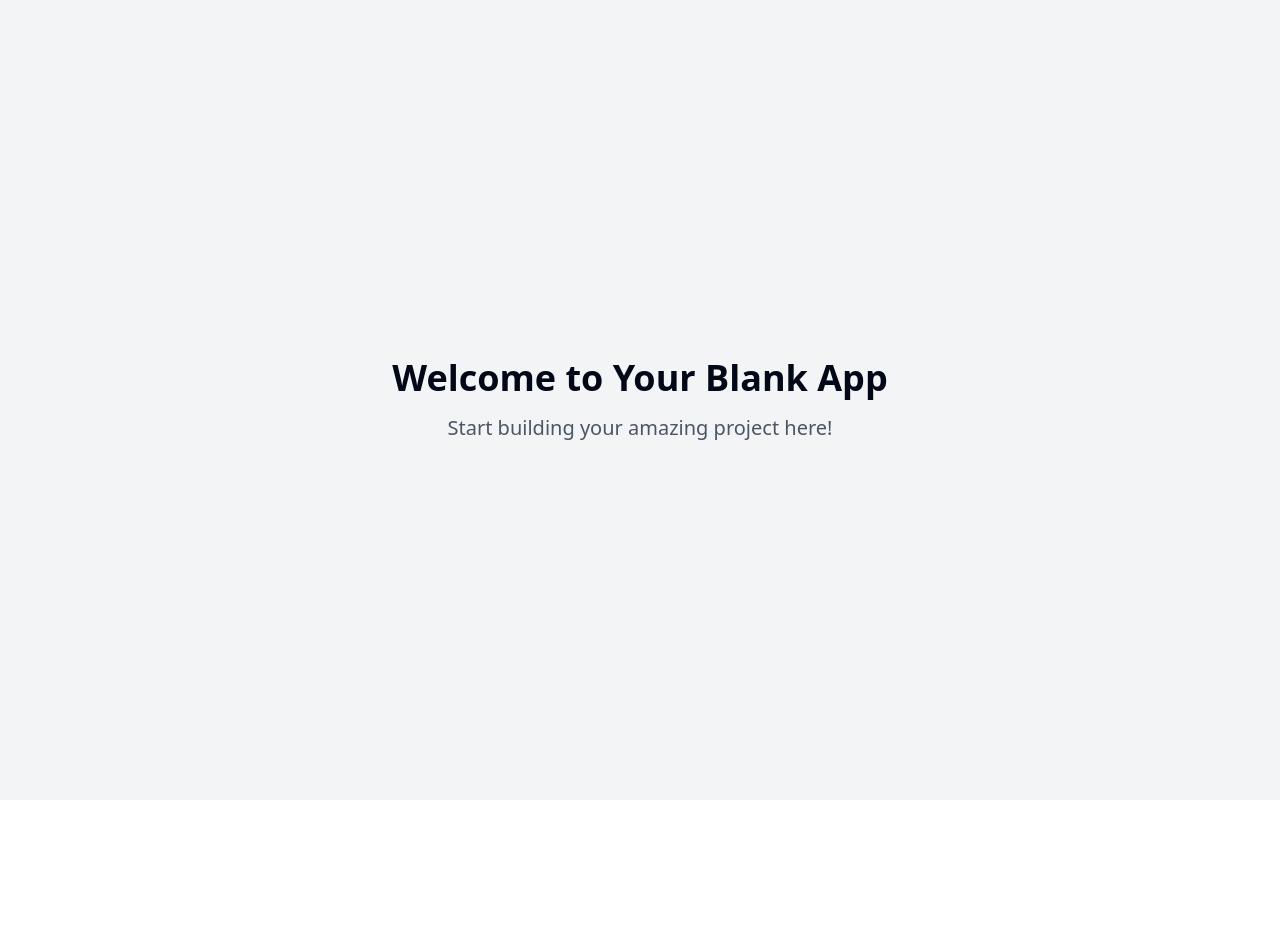
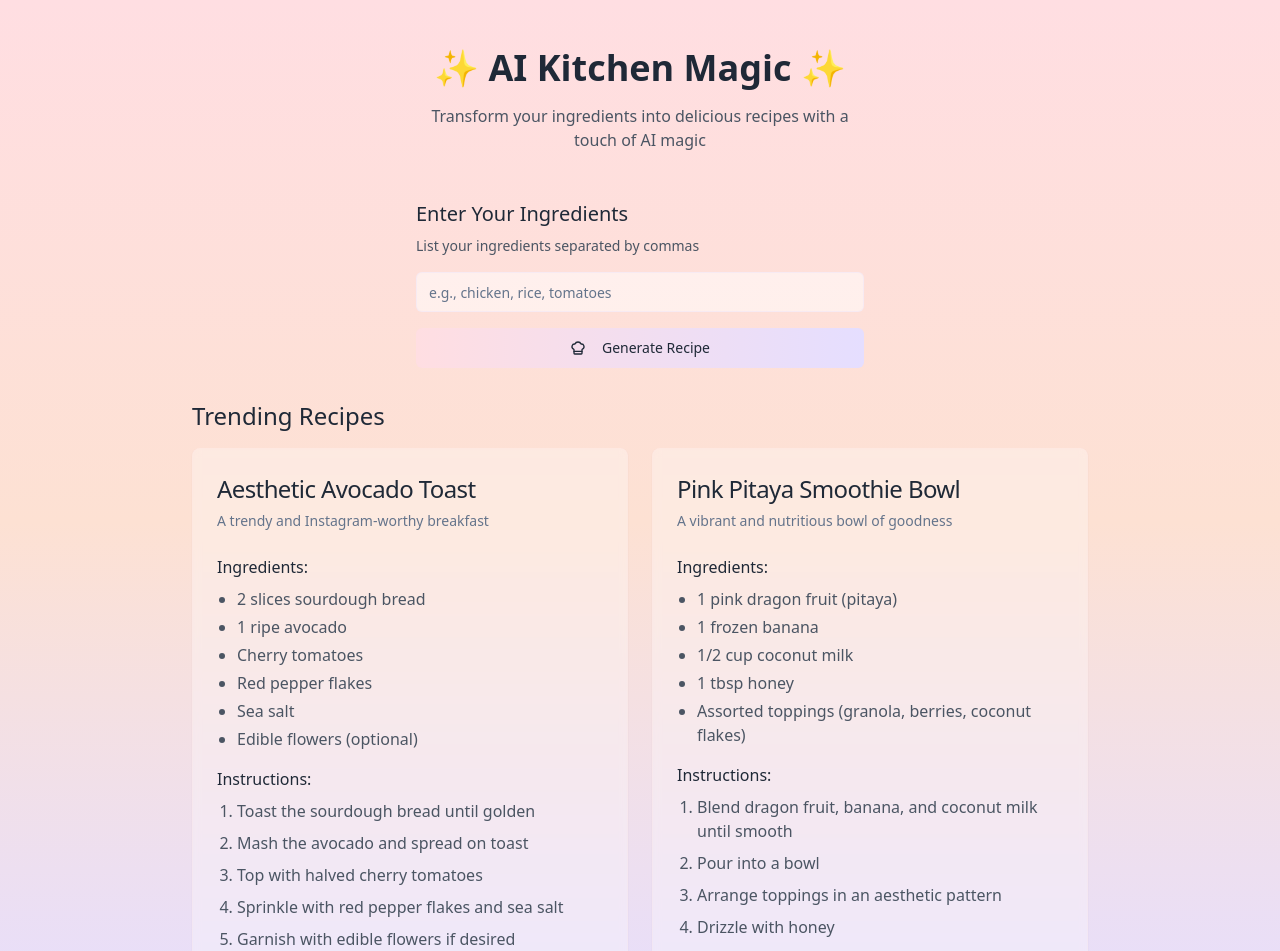
Before and after one commit to yugalbansal1/vibe-chef-gemini-eats, a React (Vite) app: page / in a window 1280 px wide. Shown: the top 951 px of the page. Before the commit the page ends 800 px from the top, so only its background shows below. Built offline with nearby package versions, Linux system fonts and the light colour scheme.

Commit message:
Add AI kitchen feature
Implement AI kitchen with Gemini API integration and aesthetic UI.

```diff
--- /dev/null
+++ b/src/components/IngredientForm.tsx
@@ -0,0 +1,52 @@
+
+import { useState } from "react";
+import { Input } from "@/components/ui/input";
+import { Button } from "@/components/ui/button";
+import { ChefHat } from "lucide-react";
+
+interface IngredientFormProps {
+  onSubmit: (ingredients: string) => void;
+  isLoading: boolean;
+}
+
+const IngredientForm = ({ onSubmit, isLoading }: IngredientFormProps) => {
+  const [ingredients, setIngredients] = useState("");
+
+  const handleSubmit = (e: React.FormEvent) => {
+    e.preventDefault();
+    onSubmit(ingredients);
+  };
+
+  return (
+    <form onSubmit={handleSubmit} className="w-full max-w-md space-y-4">
+      <div className="space-y-2">
+        <h2 className="text-xl font-medium text-gray-800">Enter Your Ingredients</h2>
+        <p className="text-gray-600 text-sm">
+          List your ingredients separated by commas
+        </p>
+      </div>
+      <Input
+        value={ingredients}
+        onChange={(e) => setIngredients(e.target.value)}
+        placeholder="e.g., chicken, rice, tomatoes"
+        className="bg-white/50 border-[#E5DEFF]/30"
+      />
+      <Button
+        type="submit"
+        disabled={isLoading}
+        className="w-full bg-gradient-to-r from-[#FFDEE2] to-[#E5DEFF] text-gray-800 hover:opacity-90"
+      >
+        {isLoading ? (
+          "Cooking up something special..."
+        ) : (
+          <>
+            <ChefHat className="mr-2 h-4 w-4" />
+            Generate Recipe
+          </>
+        )}
+      </Button>
+    </form>
+  );
+};
+
+export default IngredientForm;
--- /dev/null
+++ b/src/components/RecipeCard.tsx
@@ -0,0 +1,42 @@
+
+import { Card, CardContent, CardDescription, CardHeader, CardTitle } from "@/components/ui/card";
+
+interface RecipeCardProps {
+  title: string;
+  description: string;
+  ingredients: string[];
+  instructions: string[];
+}
+
+const RecipeCard = ({ title, description, ingredients, instructions }: RecipeCardProps) => {
+  return (
+    <Card className="w-full max-w-md backdrop-blur-sm bg-white/30 border-[#FFDEE2]/20 hover:shadow-lg transition-all duration-300 hover:-translate-y-1">
+      <CardHeader>
+        <CardTitle className="text-2xl font-medium text-gray-800">{title}</CardTitle>
+        <CardDescription>{description}</CardDescription>
+      </CardHeader>
+      <CardContent>
+        <div className="space-y-4">
+          <div>
+            <h3 className="font-medium text-gray-800 mb-2">Ingredients:</h3>
+            <ul className="list-disc pl-5 space-y-1">
+              {ingredients.map((ingredient, index) => (
+                <li key={index} className="text-gray-600">{ingredient}</li>
+              ))}
+            </ul>
+          </div>
+          <div>
+            <h3 className="font-medium text-gray-800 mb-2">Instructions:</h3>
+            <ol className="list-decimal pl-5 space-y-2">
+              {instructions.map((step, index) => (
+                <li key={index} className="text-gray-600">{step}</li>
+              ))}
+            </ol>
+          </div>
+        </div>
+      </CardContent>
+    </Card>
+  );
+};
+
+export default RecipeCard;
--- /dev/null
+++ b/src/data/prebuiltRecipes.ts
@@ -0,0 +1,40 @@
+
+export const prebuiltRecipes = [
+  {
+    title: "Aesthetic Avocado Toast",
+    description: "A trendy and Instagram-worthy breakfast",
+    ingredients: [
+      "2 slices sourdough bread",
+      "1 ripe avocado",
+      "Cherry tomatoes",
+      "Red pepper flakes",
+      "Sea salt",
+      "Edible flowers (optional)"
+    ],
+    instructions: [
+      "Toast the sourdough bread until golden",
+      "Mash the avocado and spread on toast",
+      "Top with halved cherry tomatoes",
+      "Sprinkle with red pepper flakes and sea salt",
+      "Garnish with edible flowers if desired"
+    ]
+  },
+  {
+    title: "Pink Pitaya Smoothie Bowl",
+    description: "A vibrant and nutritious bowl of goodness",
+    ingredients: [
+      "1 pink dragon fruit (pitaya)",
+      "1 frozen banana",
+      "1/2 cup coconut milk",
+      "1 tbsp honey",
+      "Assorted toppings (granola, berries, coconut flakes)"
+    ],
+    instructions: [
+      "Blend dragon fruit, banana, and coconut milk until smooth",
+      "Pour into a bowl",
+      "Arrange toppings in an aesthetic pattern",
+      "Drizzle with honey",
+      "Serve immediately"
+    ]
+  }
+];
--- a/src/pages/Index.tsx
+++ b/src/pages/Index.tsx
@@ -1,11 +1,77 @@
-// Update this page (the content is just a fallback if you fail to update the page)
+
+import { useState } from "react";
+import RecipeCard from "@/components/RecipeCard";
+import IngredientForm from "@/components/IngredientForm";
+import { prebuiltRecipes } from "@/data/prebuiltRecipes";
+import { toast } from "sonner";
+
+interface Recipe {
+  title: string;
+  description: string;
+  ingredients: string[];
+  instructions: string[];
+}
 
 const Index = () => {
+  const [isLoading, setIsLoading] = useState(false);
+  const [generatedRecipe, setGeneratedRecipe] = useState<Recipe | null>(null);
+
+  const generateRecipe = async (ingredients: string) => {
+    setIsLoading(true);
+    try {
+      // In a real app, this would call the Gemini API
+      // For now, we'll simulate a response
+      await new Promise(resolve => setTimeout(resolve, 2000));
+
+      const mockRecipe = {
+        title: "Custom Recipe with " + ingredients.split(",")[0],
+        description: "A delicious recipe using your ingredients",
+        ingredients: ingredients.split(",").map(i => i.trim()),
+        instructions: [
+          "This is a placeholder instruction.",
+          "In a real app, these would come from the Gemini API.",
+          "The API would generate specific steps based on the ingredients."
+        ]
+      };
+
+      setGeneratedRecipe(mockRecipe);
+      toast.success("Recipe generated successfully!");
+    } catch (error) {
+      toast.error("Failed to generate recipe. Please try again.");
+    } finally {
+      setIsLoading(false);
+    }
+  };
+
   return (
-    <div className="min-h-screen flex items-center justify-center bg-gray-100">
-      <div className="text-center">
-        <h1 className="text-4xl font-bold mb-4">Welcome to Your Blank App</h1>
-        <p className="text-xl text-gray-600">Start building your amazing project here!</p>
+    <div className="min-h-screen bg-gradient-to-b from-[#FFDEE2] via-[#FDE1D3] to-[#E5DEFF]">
+      <div className="container mx-auto px-4 py-12">
+        <div className="text-center mb-12">
+          <h1 className="text-4xl font-bold text-gray-800 mb-4">✨ AI Kitchen Magic ✨</h1>
+          <p className="text-gray-600 max-w-md mx-auto">
+            Transform your ingredients into delicious recipes with a touch of AI magic
+          </p>
+        </div>
+
+        <div className="flex flex-col items-center space-y-8">
+          <IngredientForm onSubmit={generateRecipe} isLoading={isLoading} />
+
+          {generatedRecipe && (
+            <div className="w-full max-w-md">
+              <h2 className="text-2xl font-medium text-gray-800 mb-4">Your Generated Recipe</h2>
+              <RecipeCard {...generatedRecipe} />
+            </div>
+          )}
+
+          <div className="w-full max-w-4xl">
+            <h2 className="text-2xl font-medium text-gray-800 mb-4">Trending Recipes</h2>
+            <div className="grid grid-cols-1 md:grid-cols-2 gap-6">
+              {prebuiltRecipes.map((recipe, index) => (
+                <RecipeCard key={index} {...recipe} />
+              ))}
+            </div>
+          </div>
+        </div>
       </div>
     </div>
   );
```
